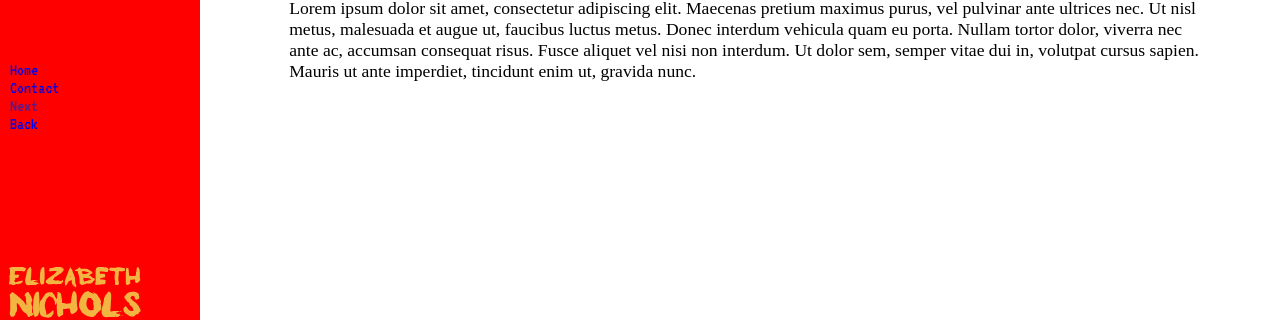
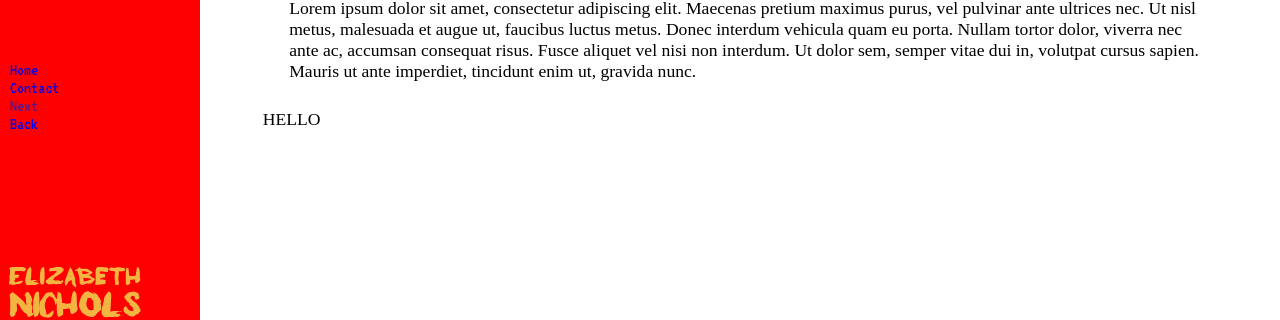
Before and after one commit to sky-bones/portfolio, a Jekyll site: the page built from _posts/2015-10-20-salt.md, in a window 1280 px wide. Shown: the part 160-480 px from the top of the page. Built offline with Jekyll 4.4.1, drawn with Linux system fonts in a browser that asks for light colours.

Commit message:
PAGE NEXT/BACK WORKS???? HELLO THANK U

```diff
--- a/_layouts/portfolio-layout.html
+++ b/_layouts/portfolio-layout.html
@@ -34,8 +34,8 @@
 
 <div class="nex unit unit-xs-1-2 unit-s-1-2 unit-m-1-2">
 
-    <a class="nex-list " href="#">Back</a></li>
-		<a class="nex-list " href="{{ post.url }}">Next</a></li>
+    <a class="nex-list" href="{{ page.previous.url }}">Back</a></li>
+		<a class="nex-list" href="{{ page.next.url }}">Next</a></li>
 
 
 </div>
--- a/_posts/2015-10-20-salt.md
+++ b/_posts/2015-10-20-salt.md
@@ -4,3 +4,6 @@
 imagename: salt
 tools: HTML, CSS, Illustrator, Photoshop
 ---
+
+
+HELLO
```
